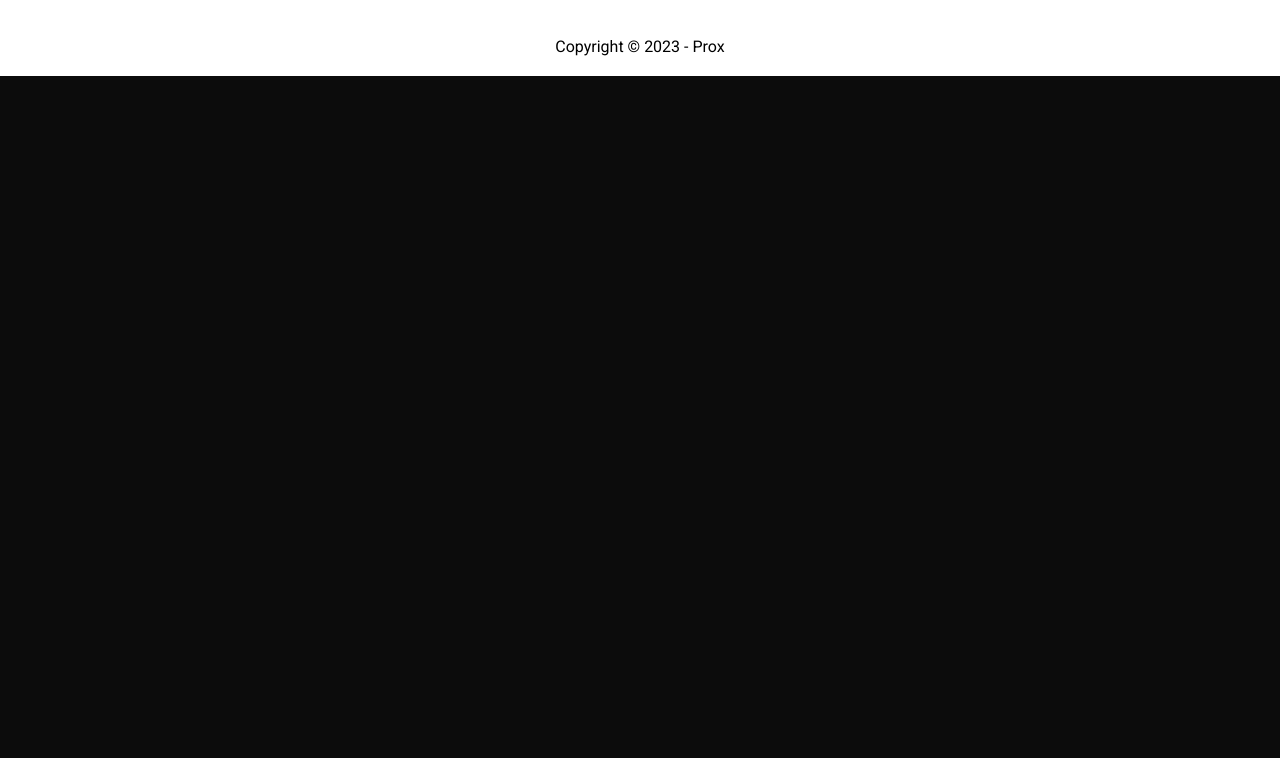
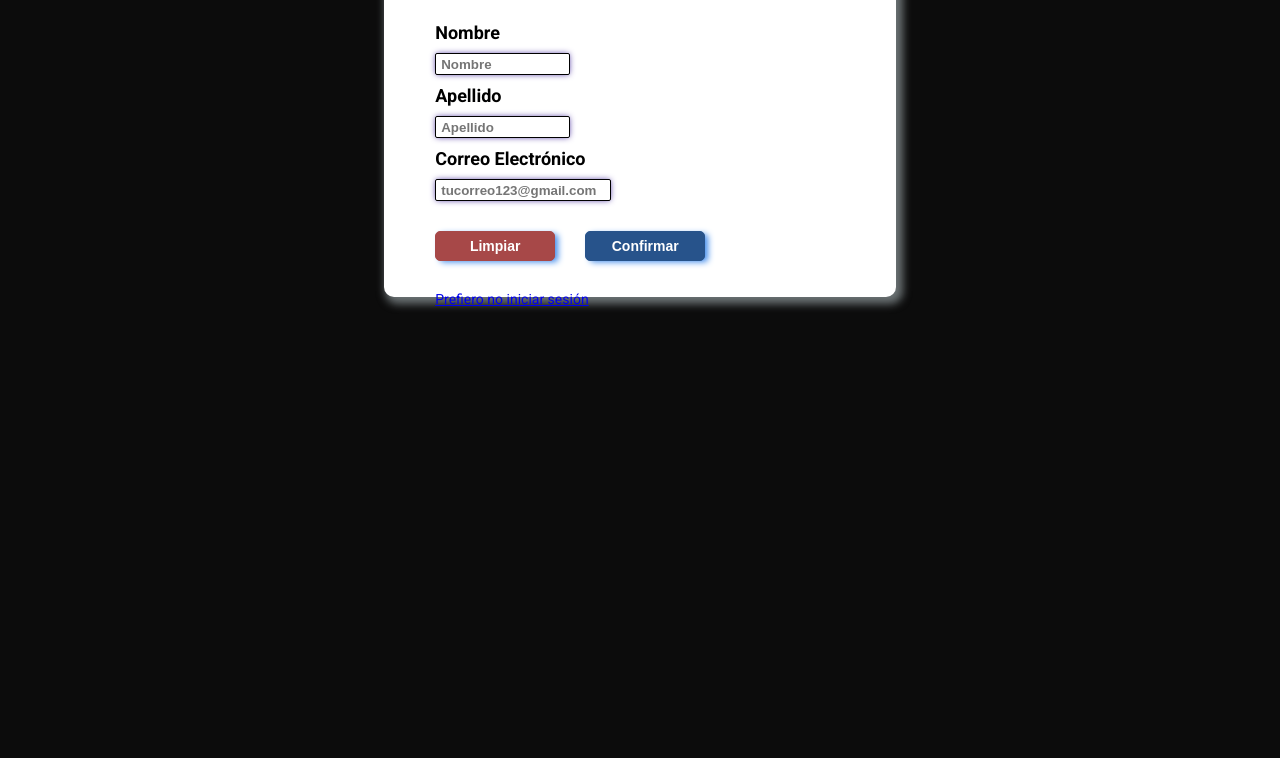
Before and after one commit to rikiippp/prox-proyecto-coder, a plain HTML site: page pages/Usuario.html in a window 1280 px wide. Shown: the part 287-1045 px from the top of the page. Before the commit the page ends 800 px from the top, so only its background shows below. Drawn offline with Linux system fonts and the light colour scheme.

Commit message:
Nuevo interfaz usuario

```diff
--- a/css/style.css
+++ b/css/style.css
@@ -440,6 +440,96 @@ footer div {
     padding: 15px 0;
 }
 
+.contenedorUsuario {
+    width: 100%;
+    height: 100vh;
+    display: flex;
+    justify-content: center;
+    margin: 100px 0;
+}
+
+.crearCuenta {
+    background-color: white;
+    width: 40%;
+    height: 50vh;
+    border-radius: 10px;
+    box-shadow: 4px 4px 8px 3px rgba(158, 169, 172, 0.66);
+    display: flex;
+    flex-direction: column;
+    align-items: center;
+
+}
+.crearCuenta h3 {
+    text-align: center;
+    font-size: 30px;
+    padding: 20px 0;
+}
+.form_user {
+    width: 80%;
+    margin: 40px 0;
+    display: flex;
+    flex-direction: column;
+    align-items: flex-start;
+}
+.form_user a {
+    font-size: 14px;
+}
+.form_user label {
+    padding: 10px 0;
+    font-size: 18px;
+    font-weight: bold;
+}
+
+.inputName {
+    width: 30%;
+    height: 20px;
+    font-weight: bold;
+    padding: 0 5px;
+    border: 1px solid black;
+    background-color: white;
+    border-radius: 2px;
+    box-shadow: 0px 0px 6px -1px rgba(65, 38, 154, 1);
+}
+.inputEmail {
+    width: 40%;
+    height: 20px;
+    font-weight: bold;
+    padding: 0 5px;
+    border: 1px solid black;
+    background-color: white;
+    border-radius: 2px;
+    box-shadow: 0px 0px 6px -1px rgba(65, 38, 154, 1);
+}
+
+.formBoton {
+    width: 100%;
+    margin: 30px 0;
+    display: flex;
+    flex-direction: row-reverse;
+    justify-content: flex-end;
+}
+
+.formBoton input {
+    width: 120px;
+    height: 30px;
+    font-size: 14px;
+    font-weight: bold;
+    color: white;
+    text-align: center;
+    margin-right: 30px;
+    border-radius: 5px;
+    box-shadow: 4px 2px 6px -1px rgba(62, 138, 236, 1);
+}
+
+.botonConfirmar {
+    background-color: #27538b;
+    border: 1px solid #27538b;
+}
+.botonReset {
+    background-color: rgb(167, 72, 72);
+    border: 1px solid rgb(167, 72, 72);
+}
+
 /* responsive mobile */
 @media (max-width: 500px) {
     body {
@@ -697,26 +787,4 @@ footer div {
         margin: 20px 0;
     }
 
-
-
-
-
-
-
-
-
-
-
-
-
-
-
-
-
-
-
-
-
-
-
 }
--- a/pages/Usuario.html
+++ b/pages/Usuario.html
@@ -48,19 +48,20 @@
 
     <main>
         <div class="contenedorUsuario">
-            <h3>Crea tu cuenta en ProX</h3>
             <div class="crearCuenta">
-              <form>
+              <h3>Crea tu cuenta en ProX</h3>
+              <form class="form_user">
                 <label for="nombre">Nombre</label>
-                <input class="nombre" type="text" name="nombre" id="nombre" placeholder="Escribe tu nombre aqui">
+                <input class="inputName"  type="text" name="nombre" id="nombre" placeholder="Nombre">
                 <label for="apellido">Apellido</label>
-                <input class="apellido" type="text" name="apellido" id="apellido" placeholder="Escribe tu apellido aqui">
+                <input class="inputName" type="text" name="apellido" id="apellido" placeholder="Apellido">
                 <label for="correo">Correo Electrónico</label>
-                <input class="correo" type="email" name="email" id="correo" placeholder="example@gmail.com">
-                <input class="botones" type="reset" value="Limpiar">
-                <input class="botones" type="submit" value="Confirmar">
+                <input class="inputEmail" type="email" name="email" id="correo" placeholder="tucorreo123@gmail.com">
+                <div class="formBoton">
+                  <input class="botonConfirmar" type="submit" value="Confirmar">
+                  <input class="botonReset" type="reset" value="Limpiar">
+                </div>
                 <a href="../index.html">Prefiero no iniciar sesión</a>
-
             </form>
             </div>
         </div>
```
Also changed, not shown: 1 other file.
